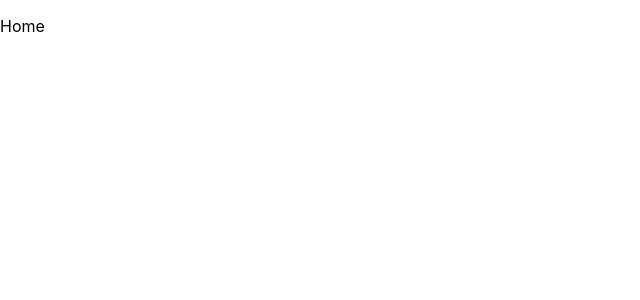
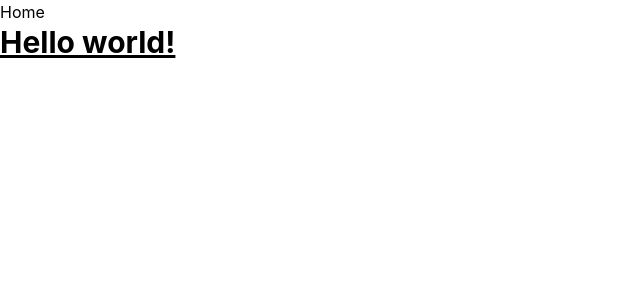
Before and after one commit to aquapaka/react-artwork-gallery, a React (Create React App) app: page / in a window 1280 px wide. Shown: the top 300 px of the page, without its empty margins (0-640 px from the left). Built offline with nearby package versions, Linux system fonts and the light colour scheme.

Commit message:
Add tailwindcss

```diff
--- a/package.json
+++ b/package.json
@@ -35,5 +35,8 @@
       "last 1 firefox version",
       "last 1 safari version"
     ]
+  },
+  "devDependencies": {
+    "tailwindcss": "^3.3.2"
   }
 }
--- a/src/index.css
+++ b/src/index.css
@@ -1,3 +1,7 @@
+@tailwind base;
+@tailwind components;
+@tailwind utilities;
+
 body {
   margin: 0;
   font-family: -apple-system, BlinkMacSystemFont, 'Segoe UI', 'Roboto', 'Oxygen',
--- a/src/pages/Home.jsx
+++ b/src/pages/Home.jsx
@@ -2,6 +2,7 @@
   return (
     <div id="Home">
       <p>Home</p>
+      <h1 className="text-3xl font-bold underline">Hello world!</h1>
     </div>
   );
 }
--- /dev/null
+++ b/tailwind.config.js
@@ -0,0 +1,10 @@
+/** @type {import('tailwindcss').Config} */
+module.exports = {
+  content: [
+    "./src/**/*.{js,jsx,ts,tsx}",
+  ],
+  theme: {
+    extend: {},
+  },
+  plugins: [],
+}
```
Also changed, not shown: 1 other file (tests, documents, lock files or other folders).
